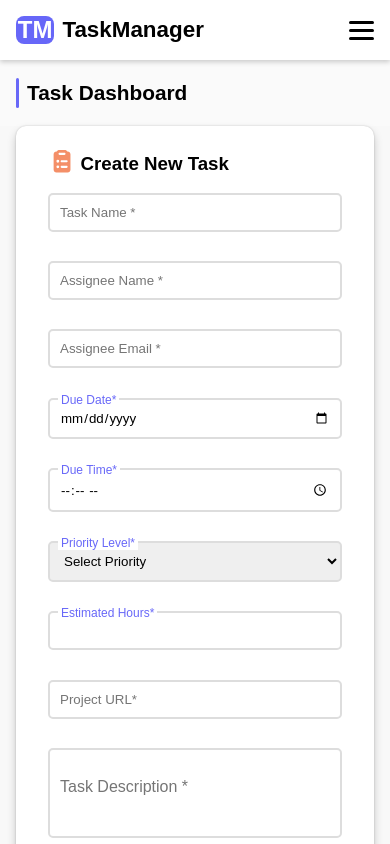
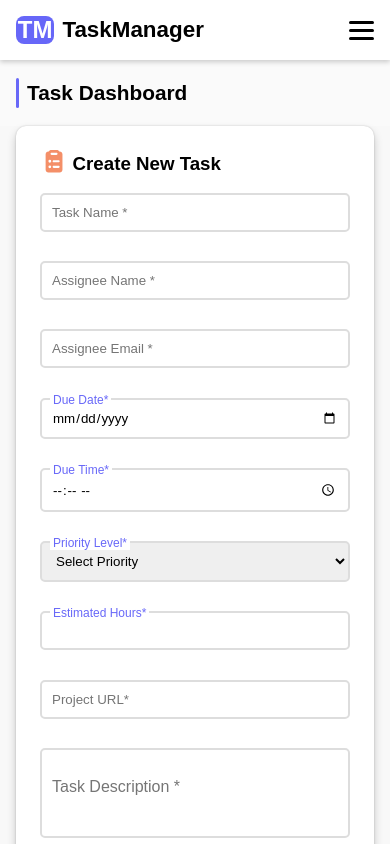
Before and after one commit to Ramji-44/Taskmanager-react, a React (Vite) app: page / in a window 390 px wide. Shown: the top 844 px of the page. Built offline with nearby package versions, Linux system fonts and the light colour scheme; no server answers.

Commit message:
adjusted padding in mobile view for form

```diff
--- a/src/pages/Dashboard.module.css
+++ b/src/pages/Dashboard.module.css
@@ -31,3 +31,9 @@
         height: 1150px;
     }
 }
+
+@media(max-width : 600px){
+    .formSection{
+        padding: 1.5em;
+    }
+}
```
